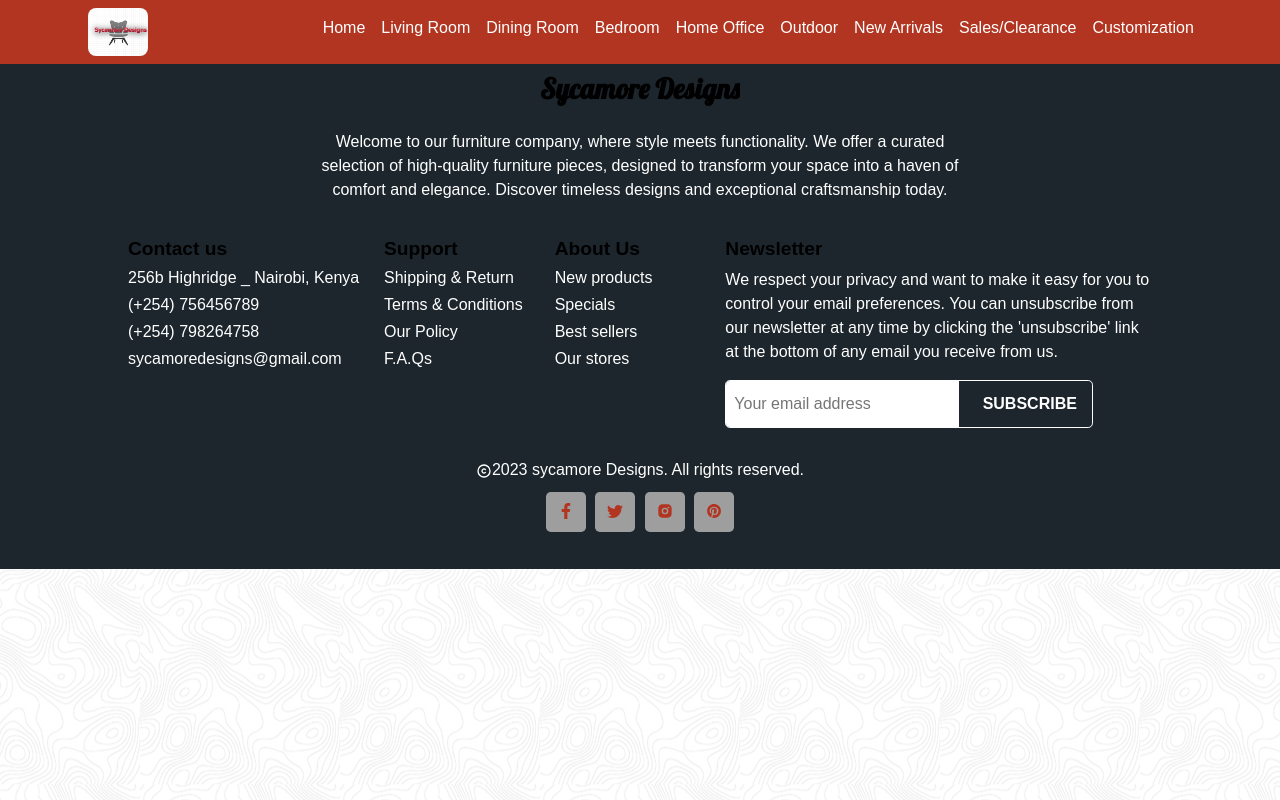
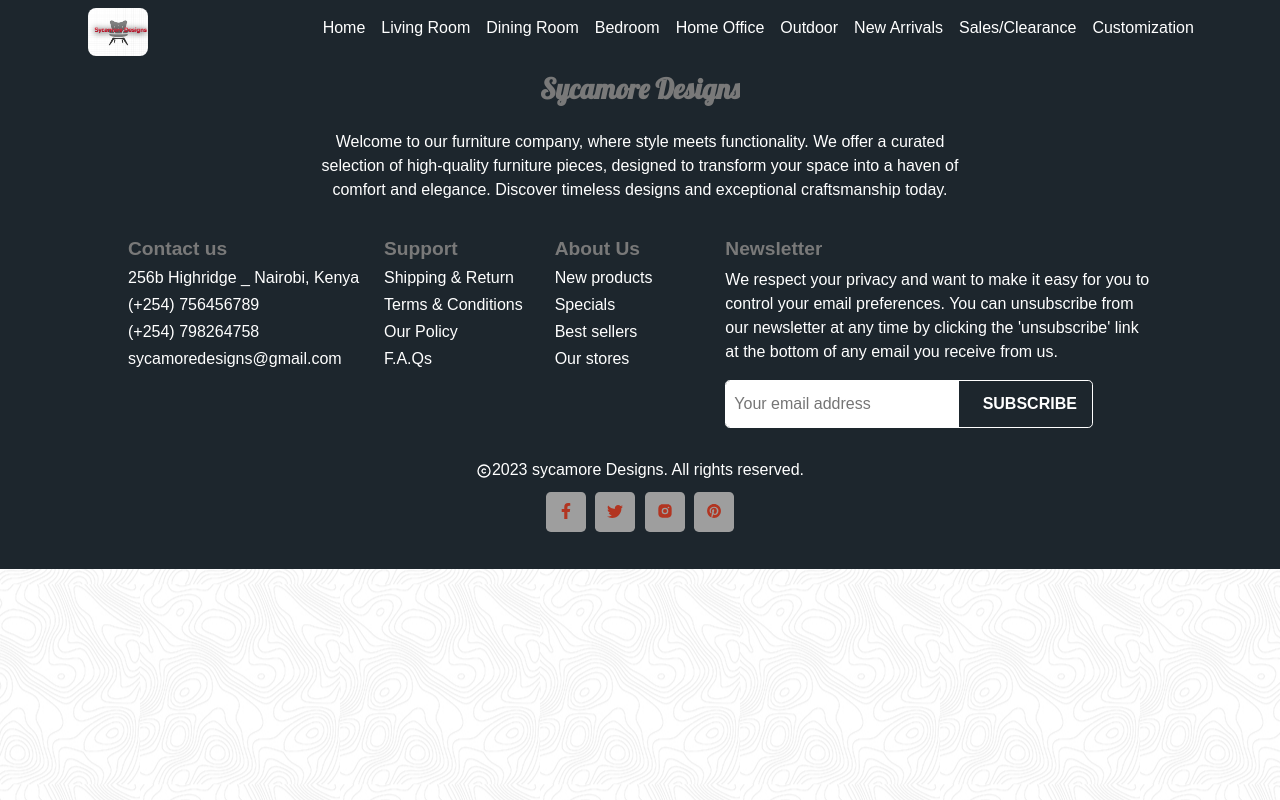
Before and after one commit to Roche001/FurniFusion, a React (Create React App) app: page /Cart in a window 1280 px wide. Built offline with nearby package versions, Linux system fonts and the light colour scheme; a web font is replaced by a local one.

Commit message:
update changes

```diff
--- a/src/components/footer/Footer.css
+++ b/src/components/footer/Footer.css
@@ -19,7 +19,7 @@
 }
 .footer-about h3 {
   font-family: "Lobster", cursive;
-  color: #000000;
+  color: #797979;
   font-weight: 600;
 }
 .footer-about p {
@@ -135,7 +135,7 @@ input {
 .footer-support h4,
 .footer-us h4,
 .footer-news h4 {
-  color: #000000;
+  color: #797979;
   font-weight: 600;
   font-size: 1.2rem;
 }
--- a/src/components/top/Top.css
+++ b/src/components/top/Top.css
@@ -1,6 +1,6 @@
 .navbar {
   position: fixed;
-  background: #b23521;
+  background: #1d262d;
   width: 100vw;
   height: 4rem;
   display: flex;
```
